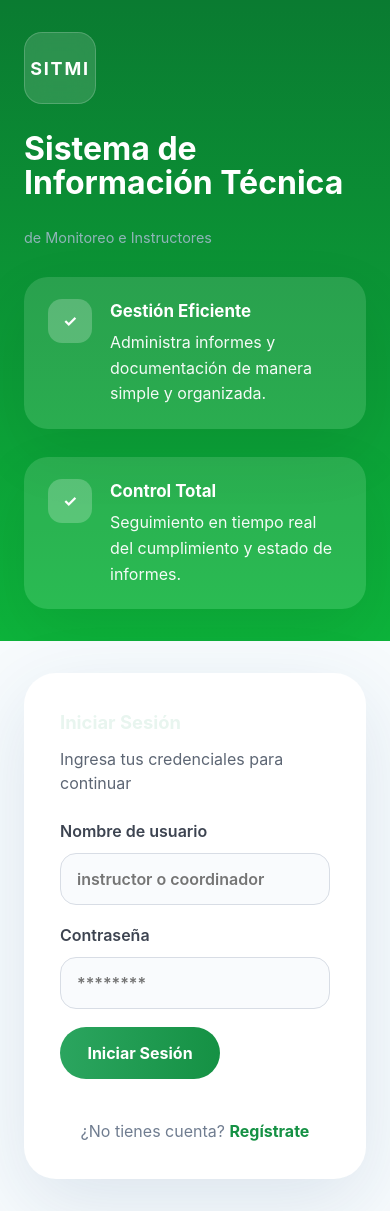
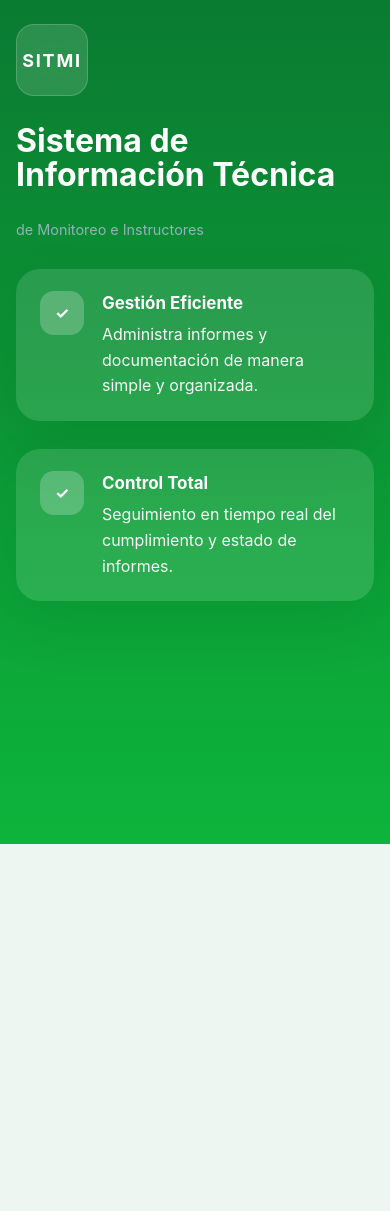
Before and after one commit to PALACIOS-JAVIER/Proyecto-Formativo-, a React (Vite) app in the folder frontend/: page / in a window 390 px wide. After the commit the page ends 844 px from the top, so only its background shows below. Built offline with nearby package versions, Linux system fonts and the light colour scheme.

Commit message:
se realizaron cambios en registro

```diff
--- a/frontend/src/App.tsx
+++ b/frontend/src/App.tsx
@@ -6,9 +6,12 @@ function App() {
   const [authenticated, setAuthenticated] = useState(false)
 
   const handleLogin = ({ username, password }: { username: string; password: string }) => {
-    if (username && password) {
+    const isValid = username.trim().length > 0 && password.trim().length > 0
+    if (isValid) {
       setAuthenticated(true)
+      return true
     }
+    return false
   }
 
   const handleLogout = () => {
--- a/frontend/src/login/Login.css
+++ b/frontend/src/login/Login.css
@@ -1,7 +1,9 @@
 .login-page {
-  min-height: 100svh;
+  min-height: 100vh;
+  height: 100vh;
   display: grid;
-  grid-template-columns: 1.1fr 0.9fr;
+  grid-template-columns: 1fr 1fr;
+  overflow: hidden;
   background: linear-gradient(135deg, #eafaf1 0%, #ffffff 100%);
 }
 
@@ -9,7 +11,9 @@
   display: flex;
   align-items: center;
   justify-content: center;
-  padding: 48px;
+  padding: 48px 40px;
+  min-height: 100%;
+  overflow: hidden;
 }
 
 .panel--brand {
@@ -19,13 +23,22 @@
 
 .panel--form {
   background: #f7fbfd;
+  align-items: flex-start;
+  height: 100vh;
+  overflow: hidden;
+}
+
+.panel--brand {
+  height: 100vh;
+  overflow: hidden;
 }
 
 .brand-card {
-  width: min(520px, 100%);
+  width: min(540px, 100%);
   display: flex;
   flex-direction: column;
   gap: 28px;
+  justify-content: center;
 }
 
 .brand-badge {
@@ -88,15 +101,29 @@
 }
 
 .form-card {
-  width: min(460px, 100%);
+  width: min(540px, 100%);
+  max-height: calc(100vh - 112px);
+  overflow-y: auto;
   padding: 36px;
   border-radius: 32px;
   background: #ffffff;
   box-shadow: 0 24px 80px rgba(24, 67, 120, 0.12);
+  margin: auto;
+}
+
+.form-card::-webkit-scrollbar {
+  width: 8px;
+}
+
+.form-card::-webkit-scrollbar-thumb {
+  background: rgba(21, 145, 68, 0.18);
+  border-radius: 999px;
 }
 
 .form-header {
   margin-bottom: 24px;
+  display: grid;
+  gap: 10px;
 }
 
 .tabs {
@@ -116,10 +143,26 @@
   text-decoration: underline;
 }
 
+.back-button {
+  border: none;
+  background: transparent;
+  color: #1b5e2c;
+  font-size: 0.95rem;
+  font-weight: 700;
+  padding: 0;
+  margin-top: 18px;
+  cursor: pointer;
+}
+
+.back-button:hover {
+  text-decoration: underline;
+}
+
 .form-label {
   margin: 0;
   font-size: 1.15rem;
   font-weight: 700;
+  color: #208124;
 }
 
 .form-description {
@@ -132,24 +175,35 @@
   gap: 18px;
 }
 
+.form-error {
+  padding: 14px 16px;
+  border-radius: 18px;
+  background: #ffe7e6;
+  color: #8b1c1c;
+  font-weight: 600;
+}
+
 .register-grid {
   display: grid;
   grid-template-columns: 1fr 1fr;
   gap: 18px;
 }
 
-.register-grid label {
+.register-grid label,
+.login-form label {
   width: 100%;
-}
-
-.login-form label {
   display: grid;
   gap: 10px;
   font-weight: 600;
   color: #3d4451;
 }
 
-.login-form input {
+.full-width-field {
+  grid-column: 1 / -1;
+}
+
+.login-form input,
+.login-form select {
   width: 100%;
   min-height: 52px;
   border: 1px solid #d8dde5;
@@ -161,7 +215,8 @@
   transition: border-color 0.2s ease, box-shadow 0.2s ease;
 }
 
-.login-form input:focus {
+.login-form input:focus,
+.login-form select:focus {
   outline: none;
   border-color: #49b36a;
   box-shadow: 0 0 0 3px rgba(73, 179, 106, 0.15);
@@ -173,6 +228,7 @@
   align-items: center;
   justify-content: space-between;
   gap: 14px;
+  margin-top: 10px;
 }
 
 .login-button {
@@ -203,12 +259,18 @@
   margin-top: 22px;
   color: #707d90;
   text-align: center;
+  width: 100%;
 }
 
-.register-footer a {
+.register-footer a,
+.register-footer button {
   color: #159144;
   font-weight: 700;
   text-decoration: none;
+  background: transparent;
+  border: none;
+  cursor: pointer;
+  padding: 0;
 }
 
 .submit-message {
@@ -226,15 +288,43 @@
   }
 
   .panel {
-    padding: 32px 24px;
+    padding: 24px 20px;
+    align-items: flex-start;
+  }
+
+  .form-card {
+    width: 100%;
+    padding: 28px 24px;
   }
 
   .register-grid {
     grid-template-columns: 1fr;
   }
 
-  .tabs {
+  .form-header {
+    gap: 10px;
+  }
+
+  .form-description {
+    max-width: 100%;
+  }
+
+  .form-footer {
+    justify-content: center;
+  }
+
+  .login-button {
     width: 100%;
+    min-width: 0;
+  }
+
+  .register-footer {
+    margin-top: 18px;
+  }
+
+  .panel--brand,
+  .panel--form {
+    padding: 24px 16px;
   }
 
   .tab {
--- a/frontend/src/login/Login.tsx
+++ b/frontend/src/login/Login.tsx
@@ -12,6 +12,7 @@ export interface RegistrationData {
   cedula: string
   telefono: string
   correo: string
+  contraseña: string
   rol: 'campesena' | 'regular fit' | 'apoyo administrativo'
   sede: string
   area: string
@@ -20,7 +21,7 @@ export interface RegistrationData {
 }
 
 interface LoginProps {
-  onLogin?: (credentials: LoginCredentials) => void
+  onLogin?: (credentials: LoginCredentials) => boolean | void
   onRegister?: (data: RegistrationData) => void
 }
 
@@ -29,12 +30,14 @@ export function Login({ onLogin, onRegister }: LoginProps) {
   const [username, setUsername] = useState('')
   const [password, setPassword] = useState('')
   const [submitted, setSubmitted] = useState(false)
+  const [errorMessage, setErrorMessage] = useState('')
   const [registration, setRegistration] = useState<RegistrationData>({
     nombre: '',
     apellido: '',
     cedula: '',
     telefono: '',
     correo: '',
+    contraseña: '',
     rol: 'campesena',
     sede: '',
     area: '',
@@ -44,11 +47,23 @@ export function Login({ onLogin, onRegister }: LoginProps) {
 
   const handleSubmit = (event: React.FormEvent<HTMLFormElement>) => {
     event.preventDefault()
-    setSubmitted(true)
+    setErrorMessage('')
 
     if (mode === 'login') {
-      onLogin?.({ username, password })
+      if (!username.trim() || !password.trim()) {
+        setErrorMessage('Por favor ingresa usuario y contraseña.')
+        return
+      }
+
+      const loginResult = onLogin?.({ username, password })
+      if (loginResult === false) {
+        setErrorMessage('Usuario o contraseña incorrectos.')
+        return
+      }
+
+      setSubmitted(true)
     } else {
+      setSubmitted(true)
       onRegister?.(registration)
     }
   }
@@ -92,9 +107,22 @@ export function Login({ onLogin, onRegister }: LoginProps) {
                 ? 'Ingresa tus credenciales para continuar'
                 : 'Completa el formulario para crear una nueva cuenta'}
             </p>
+            {mode === 'register' && (
+              <button
+                type="button"
+                className="back-button"
+                onClick={() => {
+                  setMode('login')
+                  setSubmitted(false)
+                }}
+              >
+                ← Regresar al inicio
+              </button>
+            )}
           </div>
 
           <form onSubmit={handleSubmit} className="login-form">
+            {errorMessage && <div className="form-error">{errorMessage}</div>}
             {mode === 'login' ? (
               <>
                 <label>
@@ -234,11 +262,34 @@ export function Login({ onLogin, onRegister }: LoginProps) {
                       required
                     />
                   </label>
+                  <label className="full-width-field">
+                    Contraseña
+                    <input
+                      type="password"
+                      value={registration.contraseña}
+                      onChange={(e) => handleRegisterChange('contraseña', e.target.value)}
+                      placeholder="Crea una contraseña segura"
+                      required
+                    />
+                  </label>
                 </div>
 
                 <div className="form-footer">
                   <button type="submit" className="login-button">
                     Crear cuenta
+                  </button>
+                </div>
+                <div className="register-footer">
+                  ¿Ya tienes cuenta?{' '}
+                  <button
+                    type="button"
+                    className="link-button"
+                    onClick={() => {
+                      setMode('login')
+                      setSubmitted(false)
+                    }}
+                  >
+                    Inicia sesión
                   </button>
                 </div>
               </>
```
